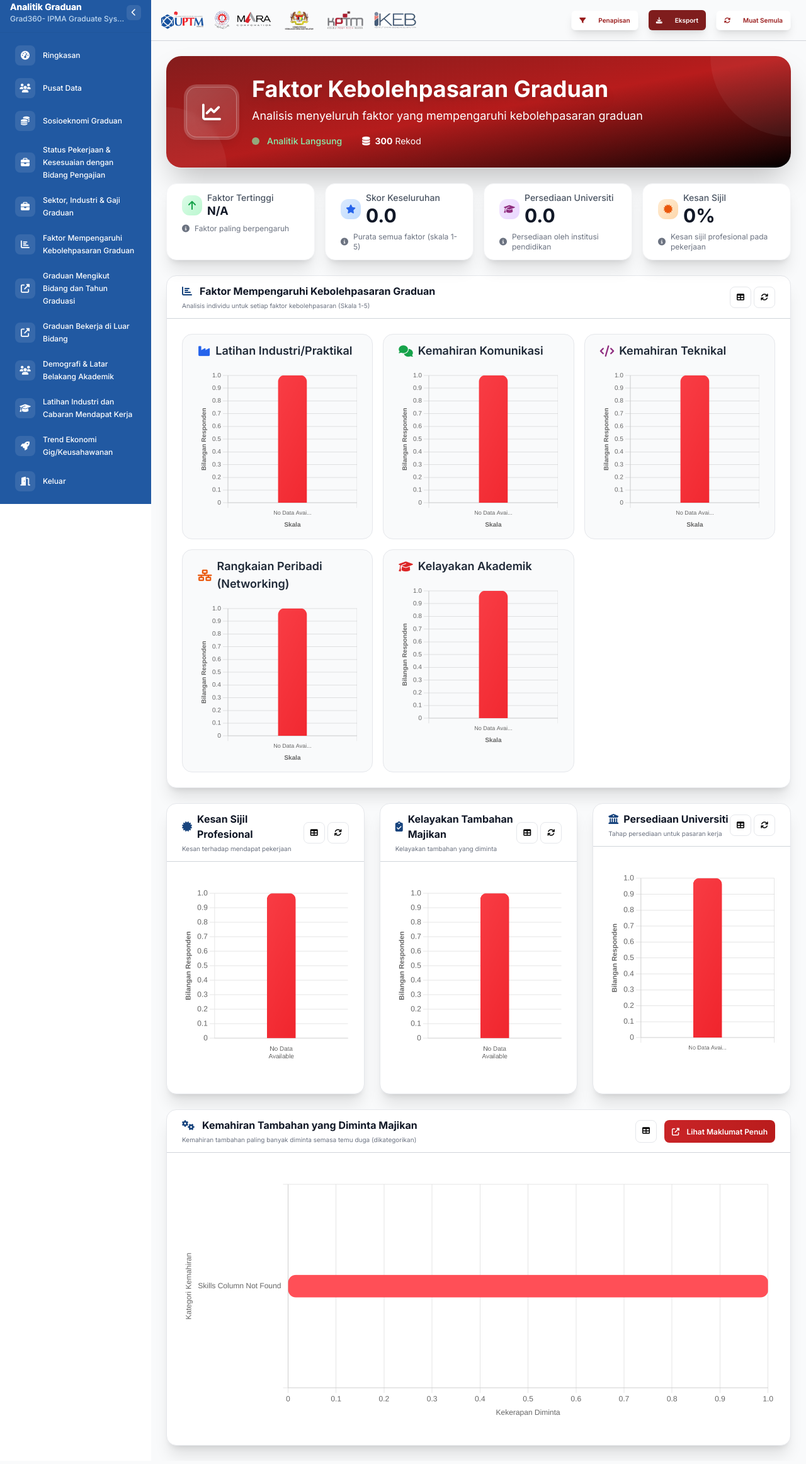
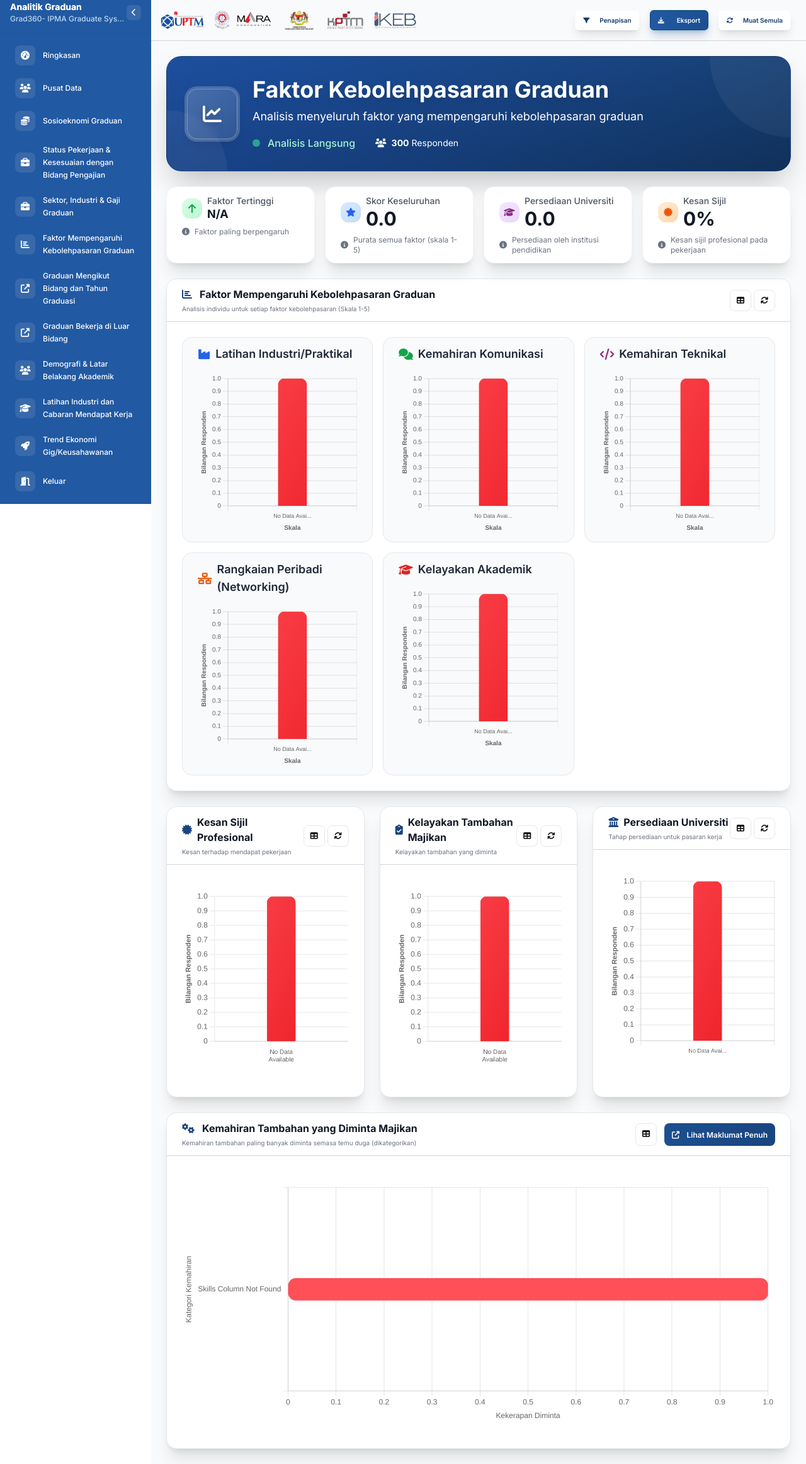
Before and after one commit to aisyahar23/Dashboard_UPTM, a Flask app: page /faktor-graduan/ in a window 1280 px wide. Shown: the whole page at 63% size. Run offline with Flask 3, Linux system fonts and the light colour scheme; parts of the project's set-up code (start-up, migrations or seed data) failed here and were passed over; some libraries are stand-ins or nearby versions.

Commit message:
upd page color

```diff
--- a/Website/templates/faktor_graduan.html
+++ b/Website/templates/faktor_graduan.html
@@ -26,11 +26,11 @@
                 <!-- Filters -->
                 <div class="relative" x-data="{ open: false }" @click.away="open = false">
                     <button @click="open = !open"
-                        class="button-style flex items-center px-3 py-1 rounded-md transition-all duration-200 shadow-lg border-[1.5px] border-gray-50 hover:border-gray-200 bg-white text-gray-700 group transform hover:scale-105">
-                        <i class="fas fa-filter text-secondary-700 text-[10px]"></i>
-                        <span class="font-semibold text-secondary-700 text-[10px] ml-1">Penapisan</span>
+                        class="button-style flex items-center px-3 py-1 rounded-md transition-all duration-200 shadow-lg border-[1.5px] border-gray-50 hover:border-primary-400">
+                        <i class="fas fa-filter text-primary-700 text-[10px]"></i>
+                        <span class="font-semibold text-primary-700 text-[10px]">Penapisan</span>
                         <div x-show="activeFiltersCount > 0" x-transition
-                            class="bg-secondary-900 text-white text-xs rounded-full w-6 h-6 flex items-center justify-center font-bold ml-2"
+                            class="bg-primary-400 text-white text-xs rounded-full w-6 h-6 flex items-center justify-center font-bold"
                             x-text="activeFiltersCount"></div>
                     </button>
 
@@ -162,7 +162,7 @@
                 <!-- Export Button -->
                 <div class="relative" x-data="{ open: false }" @click.away="open = false">
                     <button @click="open = !open"
-                        class="button-style flex items-center bg-secondary-800 text-white px-3 h-full rounded-md hover:bg-secondary-900 transition-all duration-200 shadow-lg group transform hover:scale-105">
+                        class="button-style-fulll-blue group flex items-center bg-gradient-to-r from-primary-400 to-primary-500 text-white px-3 py-1 rounded-md hover:from-primary-500 hover:to-primary-700 transition-all duration-200 shadow-lg shadow-primary-500/30">
                         <i class="fas fa-download text-[10px] group-hover:animate-bounce"></i>
                         <span class="font-semibold text-[10px] ml-1">Eksport</span>
                     </button>
@@ -202,11 +202,11 @@
                 <!-- Refresh Button -->
                 <div>
                     <button @click="refreshData()"
-                        class="button-style flex items-center px-3 py-1 rounded-md transition-all duration-200 shadow-lg border-[1.5px] border-gray-50 hover:border-gray-200 bg-white text-gray-700 group transform hover:scale-105"
+                        class="button-style flex items-center px-3 py-1 rounded-md transition-all duration-200 shadow-lg border-[1.5px] border-gray-50 hover:border-primary-400"
                         :disabled="loading">
-                        <i class="fas fa-sync-alt text-secondary-700 text-[10px]"
+                        <i class="fas fa-sync-alt text-primary-700 text-[10px]"
                             :class="{ 'animate-spin': loading }"></i>
-                        <span class="text-[10px] text-secondary-700 font-semibold ml-1">Muat Semula</span>
+                        <span class="text-[10px] text-primary-700 font-semibold">Muat Semula</span>
                     </button>
                 </div>
             </div>
@@ -214,10 +214,9 @@
         </div>
     </div>
 
-    <div
-        class="bg-gradient-to-br to-black from-secondary-800 via-secondary-600 border-b border-gray-200 rounded-3xl p-8 shadow-2xl relative overflow-hidden">
+    <div class="blue-gradient rounded-3xl p-8 shadow-2xl border border-blue-800/10 relative overflow-hidden">
         <!-- Background decoration -->
-        <div class="absolute inset-0 bg-gradient-to-r from-secondary-700/20 to-transparent"></div>
+        <div class="absolute inset-0 bg-gradient-to-r from-blue-700/20 to-transparent"></div>
         <div class="absolute top-0 right-0 w-64 h-64 bg-white/5 rounded-full -translate-y-32 translate-x-32"></div>
         <div class="absolute bottom-0 left-0 w-48 h-48 bg-white/5 rounded-full translate-y-24 -translate-x-24"></div>
 
@@ -236,17 +235,17 @@
                             graduan</p>
                         <div class="flex items-center mt-4 space-x-8">
                             <div class="flex items-center space-x-3">
-                                <div class="w-3 h-3 bg-green-300 rounded-full animate-pulse shadow-lg"></div>
-                                <span class="text-sm font-medium text-green-300">Analitik Langsung</span>
+                                <div class="w-3 h-3 bg-emerald-400 rounded-full animate-pulse shadow-lg"></div>
+                                <span class="text-emerald-200 font-medium">Analisis Langsung</span>
                             </div>
                             <div class="text-sm text-white flex items-center space-x-2">
                                 <span x-show="dataLoaded" class="flex items-center gap-x-1">
-                                    <i class="fas fa-database mr-1"></i>
-                                    <strong x-text="kpis.total_records || 0"></strong> Rekod
+                                    <i class="fas fa-users mr-1"></i>
+                                    <strong x-text="kpis.total_records || 0"></strong> Responden
                                 </span>
                                 <span x-show="loading" class="flex items-center">
                                     <i class="fas fa-spinner fa-spin mr-2"></i>
-                                    Memuatkan...
+                                    Menganalisis...
                                 </span>
                             </div>
                         </div>
@@ -644,8 +643,8 @@
                         </div>
                         <div class="flex flex-row items-center relative group">
                             <div>
-                                <a href="/faktor-graduan/table" target="_blank" class="inline-block px-3 py-2 text-sm font-semibold bg-gradient-to-r from-secondary-500 to-secondary-600 text-white rounded-lg
-                  hover:from-secondary-600 hover:to-secondary-700 transform hover:scale-105
+                                <a href="/faktor-graduan/table" target="_blank" class="inline-block px-3 py-2 text-sm font-semibold bg-gradient-to-r from-primary-500 to-primary-600 text-white rounded-lg
+                  hover:from-primary-600 hover:to-primary-700 transform hover:scale-105
                   transition-transform duration-200 ease-out" title="Buka Halaman">
                                     <i class="fas fa-external-link-alt text-xs mr-2"></i>
                                     <span class="text-xs">
```
Also changed, not shown: Website/templates/demografi.html (+23 -24 lines), Website/templates/intern.html (+25 -26 lines).
